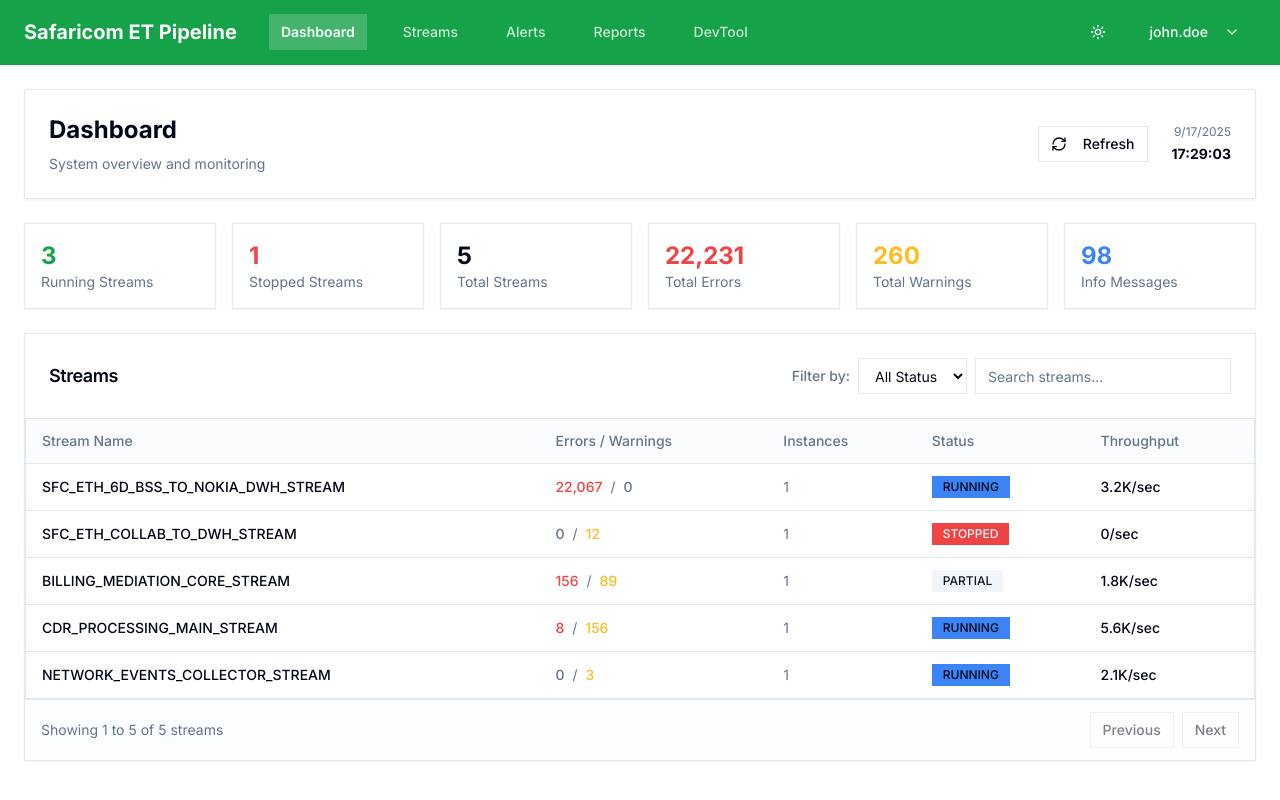
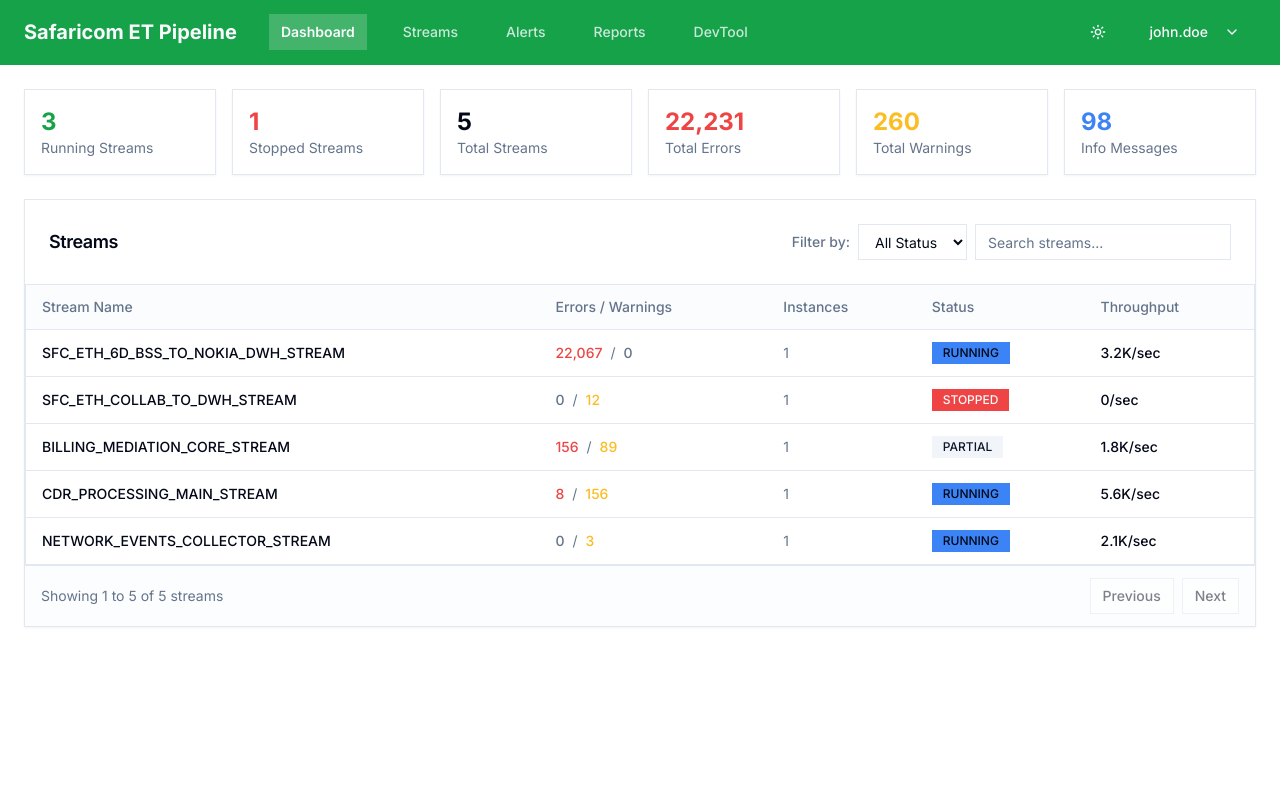
Before and after one commit to ur14623/git-chatter-hub, a React (Vite) app: page / in a window 1280 px wide. Shown: the top 800 px of the page. Built offline with nearby package versions, Linux system fonts and the light colour scheme.

Commit message:
Refactor: Clean up page layouts

```diff
--- a/src/pages/AlertsPage.tsx
+++ b/src/pages/AlertsPage.tsx
@@ -83,10 +83,6 @@ export function AlertsPage() {
 
   return (
     <div className="p-6 space-y-6">
-      <div className="flex justify-between items-center">
-        <h1 className="text-3xl font-bold text-foreground">Alerts</h1>
-      </div>
-
       {/* Alert Statistics */}
       <div className="grid grid-cols-1 md:grid-cols-4 gap-4">
         <Card>
--- a/src/pages/DashboardPage.tsx
+++ b/src/pages/DashboardPage.tsx
@@ -95,43 +95,6 @@ export function DashboardPage() {
   return (
     <div className="min-h-screen bg-background">
       <div className="space-y-6 p-6">
-        {/* Dashboard Header */}
-        <Card className="border border-border bg-card">
-          <CardContent className="p-6">
-            <div className="flex flex-col lg:flex-row lg:items-center justify-between gap-4">
-              <div className="space-y-2">
-                <h1 className="text-2xl font-bold text-foreground">
-                  Dashboard
-                </h1>
-                <p className="text-sm text-muted-foreground">
-                  System overview and monitoring
-                </p>
-              </div>
-
-              <div className="flex flex-wrap items-center gap-2">
-                <Button
-                  variant="outline"
-                  size="sm"
-                  onClick={handleRefresh}
-                  disabled={refreshing}
-                  className="h-9"
-                >
-                  <RefreshCw className={`h-4 w-4 mr-2 ${refreshing ? 'animate-spin' : ''}`} />
-                  Refresh
-                </Button>
-                <div className="flex flex-col items-end gap-1 ml-4">
-                  <div className="text-xs text-muted-foreground">
-                    {currentTime.toLocaleDateString()}
-                  </div>
-                  <div className="text-sm font-bold text-foreground">
-                    {currentTime.toLocaleTimeString('en-US', { hour12: false })}
-                  </div>
-                </div>
-              </div>
-            </div>
-          </CardContent>
-        </Card>
-
         {/* Summary Cards */}
         <div className="grid gap-4 md:grid-cols-6">
           <Card className="border border-border bg-card">
--- a/src/pages/ReportsPage.tsx
+++ b/src/pages/ReportsPage.tsx
@@ -88,14 +88,6 @@ export function ReportsPage() {
 
   return (
     <div className="p-6 space-y-6">
-      <div className="flex justify-between items-center">
-        <h1 className="text-3xl font-bold text-foreground">Reports</h1>
-        <Button onClick={handleExportReport} className="flex items-center gap-2">
-          <Download className="h-4 w-4" />
-          Export Report
-        </Button>
-      </div>
-
       {/* Report Summary */}
       <div className="grid grid-cols-1 md:grid-cols-4 gap-4">
         <Card>
--- a/src/pages/StreamsPage.tsx
+++ b/src/pages/StreamsPage.tsx
@@ -162,33 +162,6 @@ export function StreamsPage() {
 
   return (
     <div className="space-y-6">
-      {/* Header */}
-      <Card className="professional-card">
-        <CardContent className="p-6">
-          <div className="flex flex-col lg:flex-row lg:items-center justify-between gap-4">
-            <div className="space-y-2">
-              <h1 className="text-2xl font-bold text-foreground">
-                Streams Overview
-              </h1>
-              <p className="text-sm text-muted-foreground">
-                Centralized view of all mediation streams across the platform
-              </p>
-            </div>
-
-            <Button
-              variant="outline"
-              size="sm"
-              onClick={handleRefresh}
-              disabled={refreshing}
-              className="h-9"
-            >
-              <RefreshCw className={`h-4 w-4 mr-2 ${refreshing ? 'animate-spin' : ''}`} />
-              Refresh
-            </Button>
-          </div>
-        </CardContent>
-      </Card>
-
       {/* Summary Cards */}
       <div className="grid gap-4 md:grid-cols-5">
         <Card className="professional-card">
```
